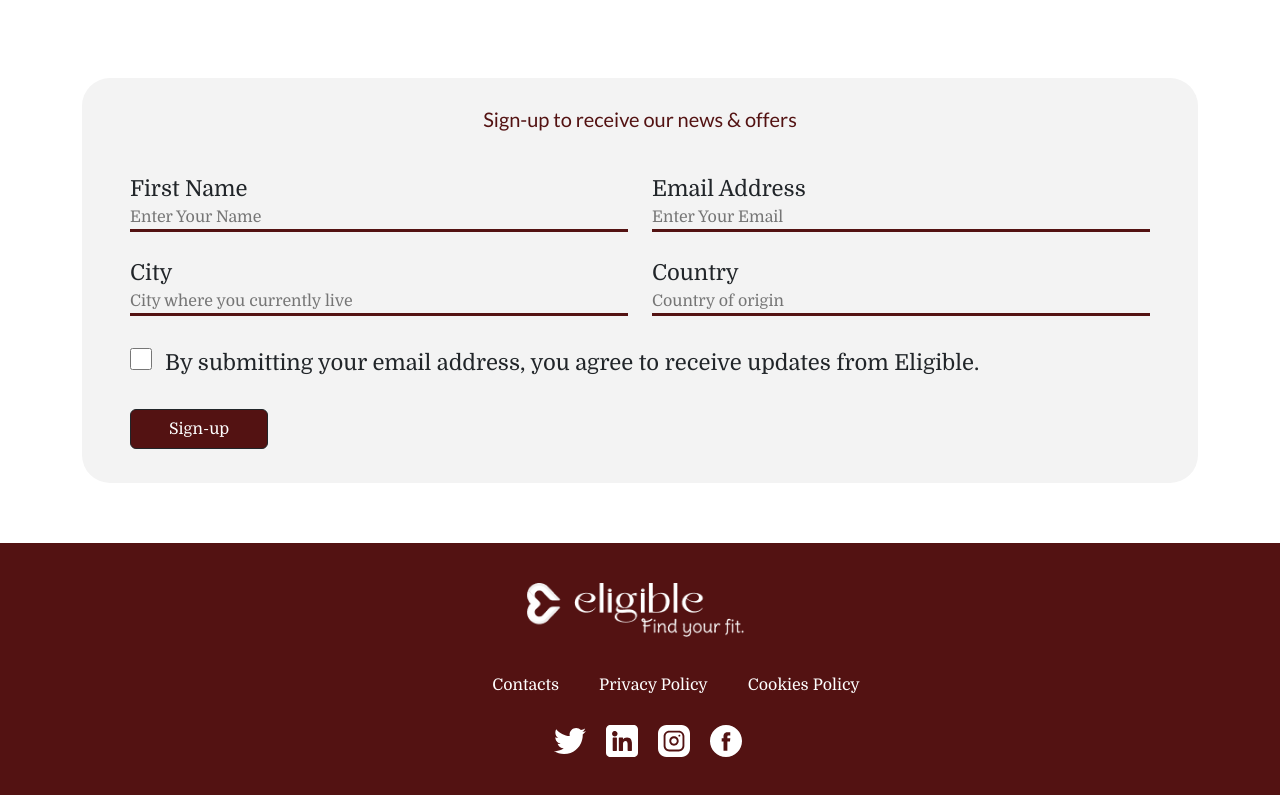
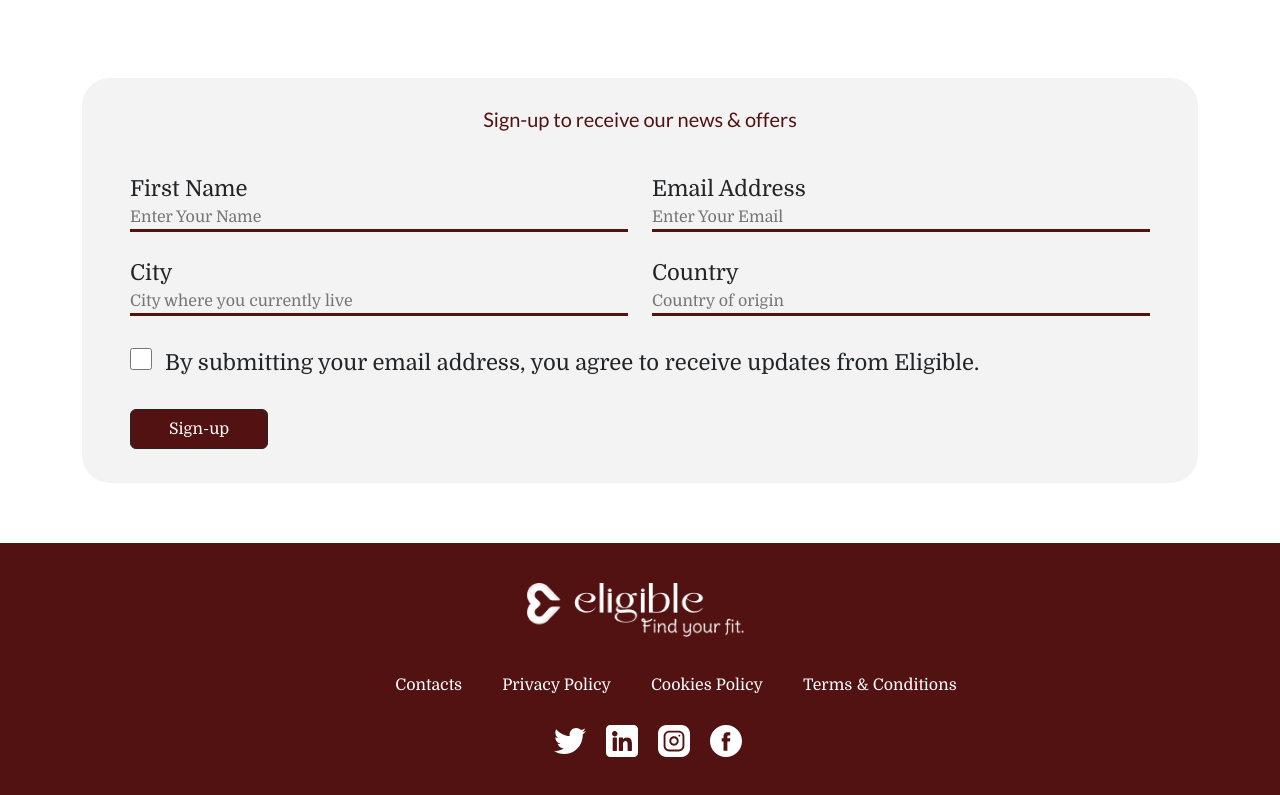
Before and after one commit to vaibhavbarhate/eligible-, a plain HTML site: page index.html in a window 1280 px wide. Shown: the part 6625-7420 px from the top of the page. Drawn offline with Linux system fonts and the light colour scheme.

Commit message:
"Added 'Terms & Conditions' to footer links"

```diff
--- a/index.html
+++ b/index.html
@@ -679,6 +679,7 @@
               <li>Contacts</li>
               <li>Privacy Policy</li>
               <li>Cookies Policy</li>
+              <li>Terms & Conditions </li>
             </ul>
           </div>
           <div class="footer_icon pt-3">
```
